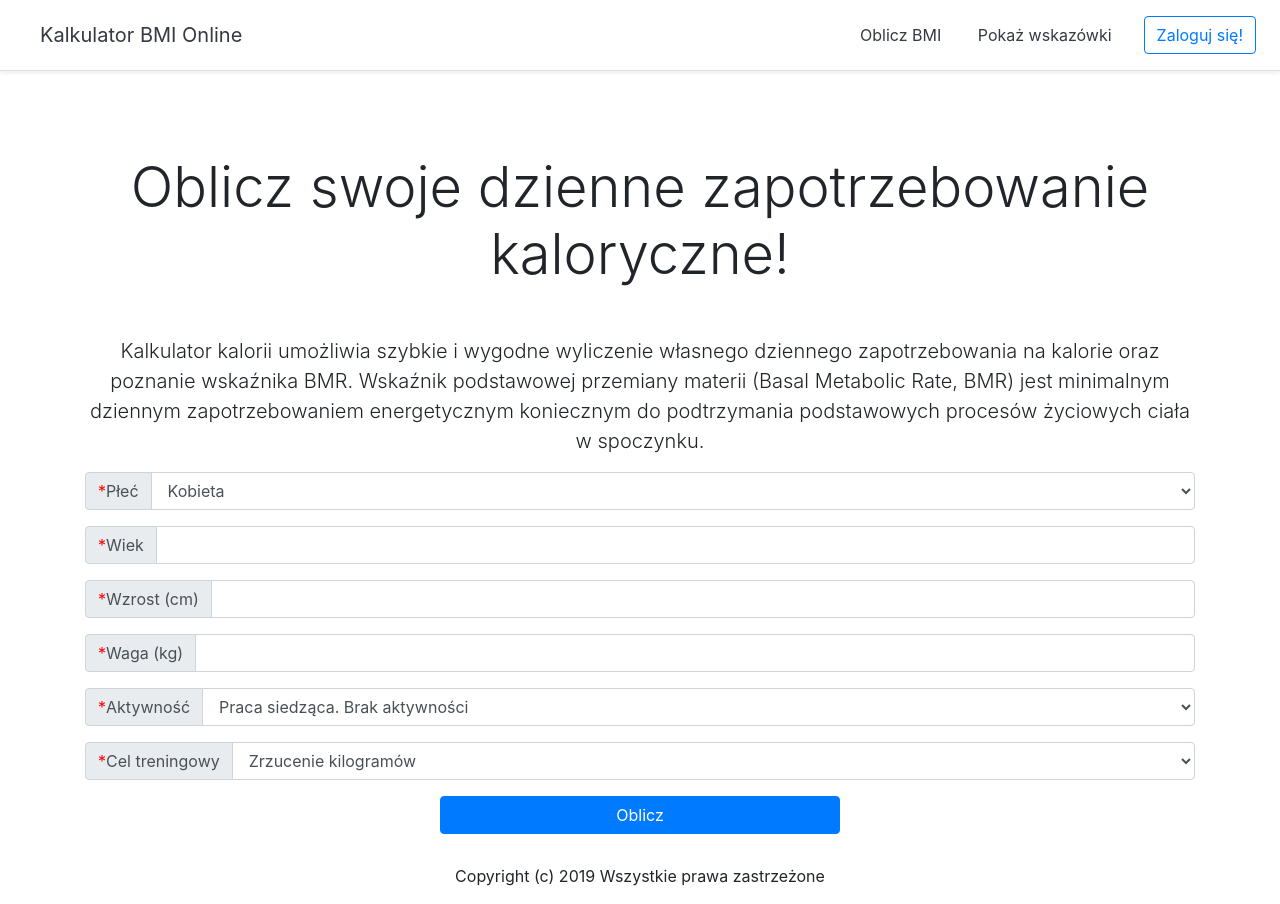
After one commit to klimek00/JSCI, a PHP site: page /calcKCAL.php in a window 1280 px wide. The commit adds this page. Run offline with PHP 8.4, Linux system fonts and the light colour scheme; some libraries are stand-ins or nearby versions.

Commit message:
KCAL calc

```diff
--- /dev/null
+++ b/pai-projekt/calcKCAL.php
@@ -0,0 +1,85 @@
+<!DOCTYPE html>
+<html>
+  <head>
+    <?php
+     include 'head_HTML.html';
+    ?>
+    <script src="./js/calcKCAL.js" charset="utf-8"></script>
+  </head>
+  <body>
+    <?php
+      include 'header.php';
+      include 'kcalForm.php';
+      include 'footer.html';
+    ?>
+    <div class="container text-center" style="margin-top: 100px;">
+      <h1 class="display-4">Oblicz swoje dzienne zapotrzebowanie kaloryczne!</h1>
+      <p class="mt-5 lead">Kalkulator kalorii umożliwia szybkie i wygodne wyliczenie własnego dziennego zapotrzebowania na kalorie oraz poznanie wskaźnika BMR. Wskaźnik podstawowej przemiany materii (Basal Metabolic Rate, BMR) jest minimalnym dziennym zapotrzebowaniem energetycznym koniecznym do podtrzymania podstawowych procesów życiowych ciała w spoczynku.</p>
+        <div class="input-group mb-3">
+          <div class="input-group-prepend">
+            <span class="input-group-text"><span style="color: red">*</span> Płeć</span>
+          </div>
+          <select class="form-control" id="sexk">
+            <option value="f">Kobieta</option>
+            <option value="m">Mężczyzna</option>
+          </select>
+        </div>
+        <div class="input-group mb-3">
+          <div class="input-group-prepend">
+            <span class="input-group-text"><span style="color: red">*</span> Wiek</span>
+          </div>
+          <input class="form-control" type="number" name="agek" id="agek" min="1" required>
+        </div>
+        <div class="input-group mb-3">
+          <div class="input-group-prepend">
+            <span class="input-group-text"><span style="color: red">*</span> Wzrost (cm)</span>
+          </div>
+          <input class="form-control" type="number" name="grwk" id="grwk" min="100" equired>
+        </div>
+        <div class="input-group mb-3">
+          <div class="input-group-prepend">
+            <span class="input-group-text"><span style="color: red">*</span> Waga (kg)</span>
+          </div>
+          <input class="form-control" type="number" name="wghk" id="wghk" min="1" required>
+        </div>
+        <div class="input-group mb-3">
+          <div class="input-group-prepend">
+            <span class="input-group-text"><span style="color: red">*</span>Aktywność</span>
+          </div>
+          <select class="form-control" id="activek" name="activek">
+            <option value="1.2">Praca siedząca. Brak aktywności</option>
+            <option value="1.3">Praca siedząca. Niska aktywność, trening raz w tygodniu</option>
+            <option value="1.4">Praca siedząca. Niska aktywność, trening dwa razy w tygodniu</option>
+            <option value="1.5">Praca siedząca. Średnia aktywność, trening trzy razy w tygodniu</option>
+            <option value="1.6">Praca siedząca. Średnia aktywność, trening cztery razy w tygodniu</option>
+            <option value="1.7">Praca fizyczna. Wysoka aktywność, trening trzy razy w tygodniu</option>
+            <option value="1.8">Praca fizyczna. Wysoka aktywność, trening cztery razy w tygodniu</option>
+            <option value="2.2">Bardzo wysoka aktywność (zawodowi sportowcy, osoby codziennie trenujące)</option>
+          </select>
+        </div>
+        <div class="input-group mb-3">
+          <div class="input-group-prepend">
+            <span class="input-group-text"><span style="color: red">*</span> Cel treningowy</span>
+          </div>
+          <select class="form-control" id="goalk" name="goalk">
+            <option value="-300">Zrzucenie kilogramów</option>
+            <option value="0">Pozostawienie wagi bez zmian</option>
+            <option value="300">Zbudowanie masy</option>
+          </select>
+        </div>
+        <input class="btn btn-primary" style="width: 400px" type="submit" name="calc" value="Oblicz" onclick="calcKCAL(); draw()">
+    </div>
+    <div class="container mt-5" id="kcalresult" style="display: none;">
+      <h4 class="text-secondary font-weight-normal">Twoja podstawowa przemiana materii (BMR):</h4>
+      <h1 class='text-primary' id="bmrresult"></h1>
+      <h4 class="text-secondary font-weight-normal">Aby cel treningowy się spełnił twoje zapotrzebowanie kaloryczne wynosi*:</h4>
+      <h1 class='text-primary' id="cpmresult"></h1>
+      <h5 id="%demand"></h5>
+      <div class="chart-container" style="position: relative; height:40px; width:80px; margin: 0 auto;">
+          <canvas id="chart"></canvas>
+      </div>
+      <p>*Są to orientacyjne wyliczenia, które mogą różnić się u poszczególnych osób ze względu na indywidualne cechy i parametry dodatkowe.</p>
+    </div>
+    <?php include 'footer.html'; ?>
+  </body>
+</html>
--- a/pai-projekt/calculator.php
+++ b/pai-projekt/calculator.php
@@ -31,6 +31,7 @@
   Wypełnij wszystkie pola!!!
 </div>
 <div id="infoSave"></div>
+<h5 class="p-3 text-dark">Niewłaściwe BMI? <a href="calcKCAL.php">Oblicz dzienne zapotrzebowanie kaloryczne</a></h5>
 <div class="modal-footer">
   <?php
     session_start();
--- a/pai-projekt/index.php
+++ b/pai-projekt/index.php
@@ -9,9 +9,6 @@
     <?php
       include 'header.php';
       include 'main_content.php';
-      if (isset($_SESSION["id"])) {
-        echo $_SESSION["id"];
-      }
       include 'footer.html';
     ?>
   </body>
--- /dev/null
+++ b/pai-projekt/js/calcKCAL.js
@@ -0,0 +1,69 @@
+let proteing = null;
+let carbonhydratesg = null;
+let fatsg = null;
+
+function calcKCAL() {
+
+  let sex = document.getElementById('sexk').value;
+  let age = document.getElementById('agek').value;
+  let growth = document.getElementById('grwk').value;
+  let weight = document.getElementById('wghk').value;
+  let active = document.getElementById('activek').value;
+  let goal = document.getElementById('goalk').value;
+  let bmr = null;
+  let cpm = null;
+  let bmrresult = document.getElementById('bmrresult');
+  let cpmresult = document.getElementById('cpmresult');
+
+  if (age != "" && growth != "" && weight != "") {
+    if (sex == 'm') {
+      bmr = (9.99 * weight + 6.25 * growth - 4.92 * age) + 5;
+    } else if (sex == 'f') {
+      bmr = (9.99 * weight + 6.25 * growth - 4.92 * age) - 161;
+    }
+    cpm = (parseInt(bmr) * active) + Number(goal);
+    bmrresult.innerHTML = parseInt(bmr) + " kcal";
+    cpmresult.innerHTML = parseInt(cpm) + ' kcal';
+    protein = parseInt(parseInt(cpm) * 0.15);
+    carbonhydrates = parseInt(parseInt(cpm) * 0.55);
+    fats = parseInt(parseInt(cpm) * 0.3);
+    proteing = parseInt(protein / 4);
+    carbonhydratesg = parseInt(carbonhydrates / 4);
+    fatsg = parseInt(fats / 9);
+    document.getElementById('%demand').innerHTML = "15% białka: " + protein + " kcal = " + proteing + "g.<br>55% węglowodanów: " + carbonhydrates + " kcal = " + carbonhydratesg + "g.<br>30% tłuszczu: " + fats + " kcal = " + fatsg + "g.";
+  } else {
+    alert("Uzupełnij wszystkie pola");
+  }
+
+  if (bmr != null && cpm != null) {
+    document.getElementById('kcalresult').style.display = "block";
+  }
+}
+
+function draw() {
+  if (proteing != null && carbonhydratesg != null && fatsg != null) {
+    let script = document.createElement('script');
+    script.type = 'text/javascript';
+
+    script.src = 'https://cdnjs.cloudflare.com/ajax/libs/Chart.js/2.8.0/Chart.js';
+    document.body.appendChild(script);
+    let ctx = document.getElementById('chart').getContext('2d');
+    ctx.canvas.parentNode.style.height = '300px';
+    ctx.canvas.parentNode.style.width = '500px';
+    let chart = new Chart(ctx, {
+      type: 'doughnut',
+      data: {
+        datasets: [{
+          data: [proteing, carbonhydratesg, fatsg],
+          backgroundColor: ["#ff6666", "#1f77c4", "#d8e549"],
+          weight: 10
+        }],
+
+        labels: [
+          'Białko', 'Węglowodany', 'Tłuszcze'
+        ],
+      },
+      options: {}
+    });
+  }
+}
```
Also changed, not shown: pai-projekt/database.sqlite, pai-projekt/kcalForm.php (added).
